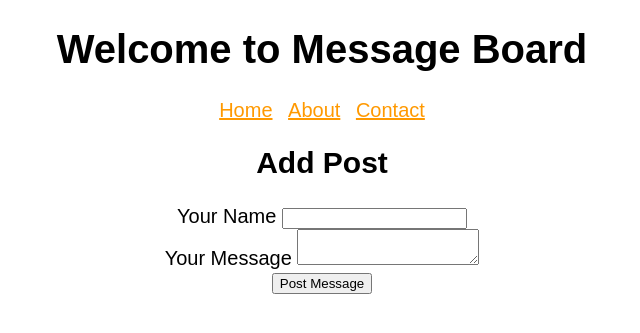
After one commit to palendin/Flask_app, a Flask app: template message_board_app/board/templates/posts/create.html in a window 1280 px wide. The commit adds this page. Shown: the top 333 px of the page, without its empty margins (318-958 px from the left). Run offline with Flask 3, Linux system fonts and the light colour scheme; the template is opened without the code that fills it, so the values that code supplies are empty.

Commit message:
latest version

```diff
--- a/message_board_app/board/__init__.py
+++ b/message_board_app/board/__init__.py
@@ -1,4 +1,4 @@
-# this will create a message board utilizing the following: packaging the files, application factory, and navigation menu
+# this will create a message board utilizing the following concept: application factory, blueprint, view functions (navigation menu)
 # reference: https://realpython.com/flask-project/#leverage-blueprints
 from flask import Flask, render_template, request, redirect, url_for
 from board import pages
--- /dev/null
+++ b/message_board_app/board/static/styles.css
@@ -0,0 +1,36 @@
+/*This CSS declarations ensure that the web elements are properly spaced and sized, making the website look organized and more convenient to navigate. */
+*
+{
+    box-sizing: border-box;
+  }
+
+  body {
+    font-family: sans-serif;
+    font-size: 20px;
+    margin: 0 auto;
+    text-align: center;
+  }
+
+  a,
+  a:visited {
+    color: #ff9900;
+  }
+
+  a:hover {
+    color: #000cb3;
+  }
+
+  nav ul {
+    list-style-type: none;
+    padding: 0;
+  }
+
+  nav ul li {
+    display: inline;
+    margin: 0 5px;
+  }
+
+  main {
+    width: 80%;
+    margin: 0 auto;
+  }
--- /dev/null
+++ b/message_board_app/board/templates/_navigation.html
@@ -0,0 +1,9 @@
+<!--this navigation menu connects to base.html-->
+<!--the concept of template inheritance its used, so that the code is reusable and easier to maintain-->
+<nav>
+    <ul>
+      <li><a href="{{ url_for('pages.home') }}">Home</a></li>
+      <li><a href="{{ url_for('pages.about') }}">About</a></li>
+      <li><a href="{{ url_for('pages.contact') }}">Contact</a></li>
+    </ul>
+  </nav>
--- a/message_board_app/board/templates/base.html
+++ b/message_board_app/board/templates/base.html
@@ -1,7 +1,7 @@
 <!--Templates are HTML files with the capability of rendering dynamic content sent over from your Flask views.
     For this, Flask uses the popular Jinja template engine, which you already installed as a dependency when you installed Flask.
-    With a template engine like Jinja, you can embed Python-like expressions into your templates to create dynamic web content. Y
-    ou can use loops, conditionals, and variables directly in your templates.
+    With a template engine like Jinja, you can embed Python-like expressions into your templates to create dynamic web content.
+    You can use loops, conditionals, and variables directly in your templates.
     Jinja also supports template inheritance, allowing the creation of a base template that you can extend in child templates,
     promoting code reuse and a consistent layout across different pages of your project.-->
 
@@ -10,9 +10,13 @@
 <html lang="en">
 <head>
   <title>Message Board - {% block title %}{% endblock title %}</title>
+  <link rel="stylesheet" href="{{ url_for('static', filename='styles.css') }}"> <!--this connects to styles.css, style should be at the <head> wrap-->
 </head>
 <body>
-<h1>Message Board</h1>
+<h1>Welcome to Message Board</h1>
+
+{% include("_navigation.html") %} <!--this connects to _navigation.html, inserting the navigation menu into this position-->
+
 <section>
   <header>
     {% block header %}{% endblock header %}
@@ -23,3 +27,7 @@
 </section>
 </body>
 </html> <!---->
+
+<!--Since both home.html and about.html extend base.html,
+you didn’t need to make any changes in these templates to make the navigation menu appear.
+That’s template inheritance in action!-->
--- /dev/null
+++ b/message_board_app/board/templates/posts/create.html
@@ -0,0 +1,24 @@
+<!-- creating boxes for entry in the form, this connects to base.html-->
+{% extends 'base.html' %}
+
+<!--block tag, by providing block’s name as an argument, you’re connecting the blocks from the child template with the blocks from the parent template.-->
+{% block header %}
+  <h2>{% block title %}Add Post{% endblock title %}</h2>
+{% endblock header %}
+
+<!--Inside the content block, you’re creating the HTML markup for a form that asks for a name and a message.-->
+{% block content %}
+  <form method="post">
+    <div class="form-group">
+        <label for="author">Your Name</label>
+        <input type="text" name="author" id="author" value="{{ request.form['author'] }}" class="form-control">
+    </div>
+    <div class="form-group">
+        <label for="message">Your Message</label>
+        <textarea name="message" id="message" class="form-control">{{ request.form['message'] }}</textarea>
+    </div>
+    <div class="form-group">
+        <input type="submit" value="Post Message" class="submit-btn">
+    </div>
+</form>
+{% endblock content %}
--- a/message_board_app/run.py
+++ b/message_board_app/run.py
@@ -6,3 +6,5 @@ app = create_app()
 # Run the app if this script is executed directly
 if __name__ == "__main__":
     app.run(host='0.0.0.0', port=8000, debug=True)  # Running on port 8000
+
+# alternatively, you can run the app in terminal by python -m flask --app board run --port 8000 --debug
```
Also changed, not shown: message_board_app/board/pages.py (+11 -2 lines), message_board_app/board/posts.py (added, +14 -0 lines), message_board_app/board/templates/pages/contact.html (added, +15 -0 lines), message_board_app/board/templates/pages/contact_info.html (added, +17 -0 lines), message_board_app/board/templates/pages/about.html (renamed from message_board_app/board/templates/about.html), message_board_app/board/templates/pages/home.html (renamed from message_board_app/board/templates/home.html), 1 other file.
